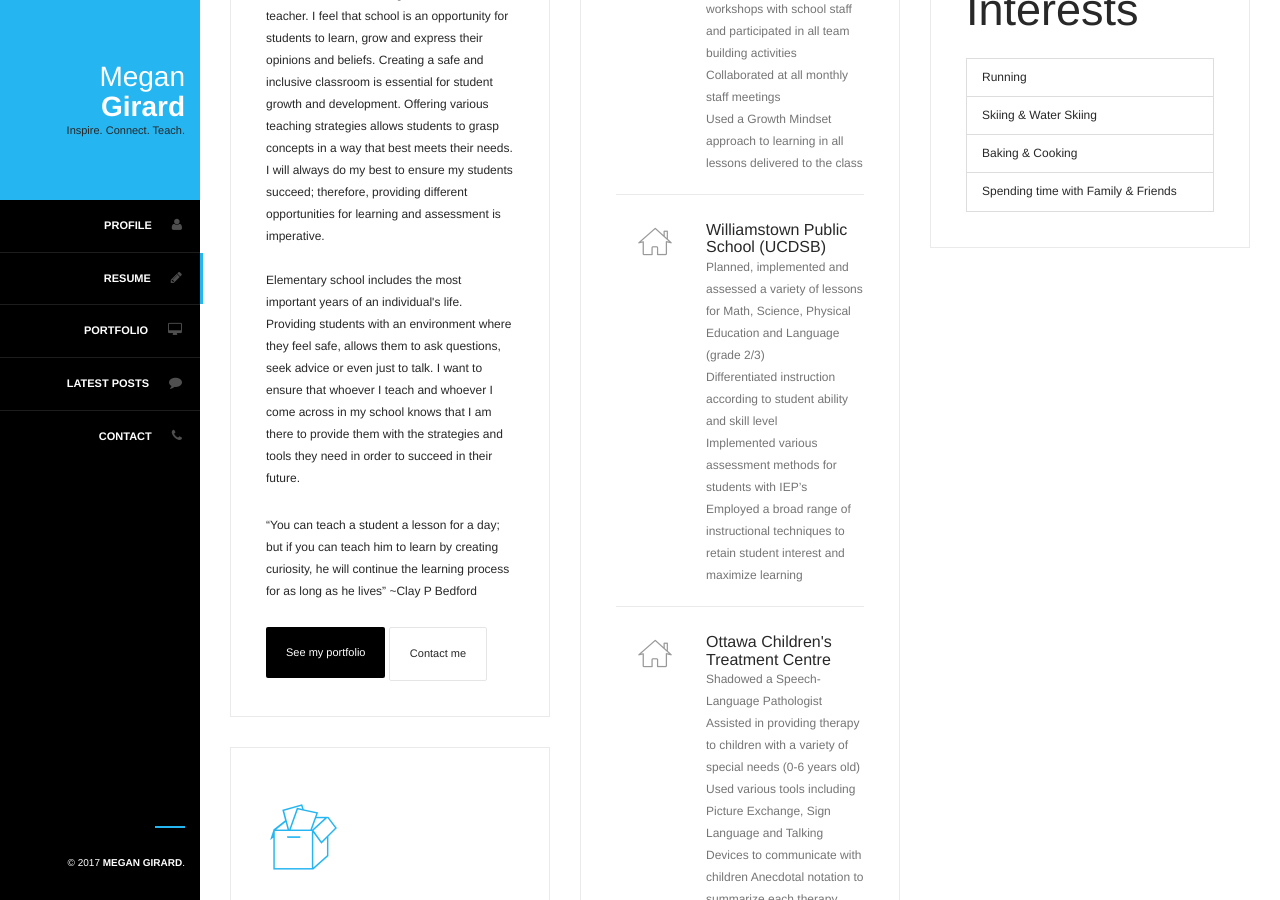
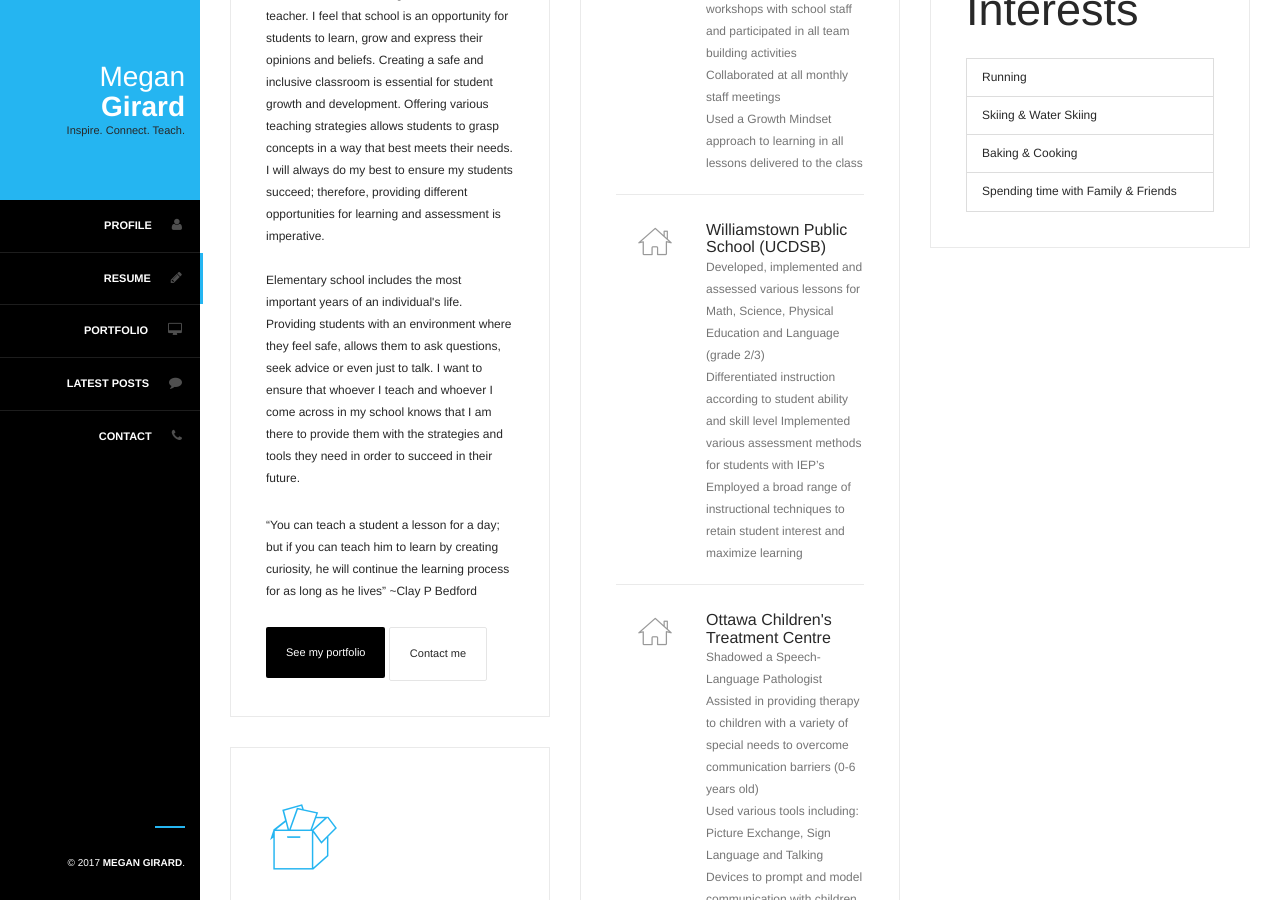
Before and after one commit to DaydreamDevelopment/megan-girard, a Jekyll site: the page built from index.html, in a window 1280 px wide and 900 px high, scrolled down 1543 px. Built offline with Jekyll 4.4.1, drawn with Linux system fonts in a browser that asks for light colours; the list of posts is cut into pages by our own code; some of the changed text lies outside the part shown.

Commit message:
Updated 'index.html' via CloudCannon

```diff
--- a/index.html
+++ b/index.html
@@ -139,7 +139,7 @@ image: /uploads/background.jpg
               <i class="speciality-icon text-muted flaticon-home60"></i>
               <div class="speciality-content">
                 <h5 class="short editable">Williamstown Public School (UCDSB)</h5>
-                <p class="speciaity-description editable">Planned, implemented and assessed a variety of lessons for Math, Science, Physical Education and Language (grade 2/3)<br />Differentiated instruction according to student ability and skill level<br />Implemented various assessment methods for students with IEP&rsquo;s<br />Employed a broad range of instructional techniques to retain student interest and maximize learning</p>
+                <p class="speciaity-description editable">Developed, implemented and assessed various lessons for Math, Science, Physical Education and Language (grade 2/3)<br />Differentiated instruction according to student ability and skill level Implemented various assessment methods for students with IEP&rsquo;s<br />Employed a broad range of instructional techniques to retain student interest and maximize learning</p>
               </div>
             </div>
             <!-- Speciality -->
@@ -147,7 +147,7 @@ image: /uploads/background.jpg
               <i class="speciality-icon text-muted flaticon-home60"></i>
               <div class="speciality-content">
                 <h5 class="short editable">Ottawa Children's Treatment Centre&nbsp;</h5>
-                <p class="speciaity-description editable">Shadowed a Speech-Language Pathologist Assisted in providing therapy to children with a variety of special needs (0-6 years old)<br />Used various tools including Picture Exchange, Sign Language and Talking Devices to communicate with children Anecdotal notation to summarize each therapy session&nbsp;</p>
+                <p class="speciaity-description editable">Shadowed a Speech-Language Pathologist<br />Assisted in providing therapy to children with a variety of special needs to overcome communication barriers (0-6 years old)<br />Used various tools including: Picture Exchange, Sign Language and Talking Devices to prompt and model communication with children<br />Wrote anecdotal notation to summarize each therapy session and created next steps for subsequent sessions</p>
               </div>
             </div>
           </div>
```
